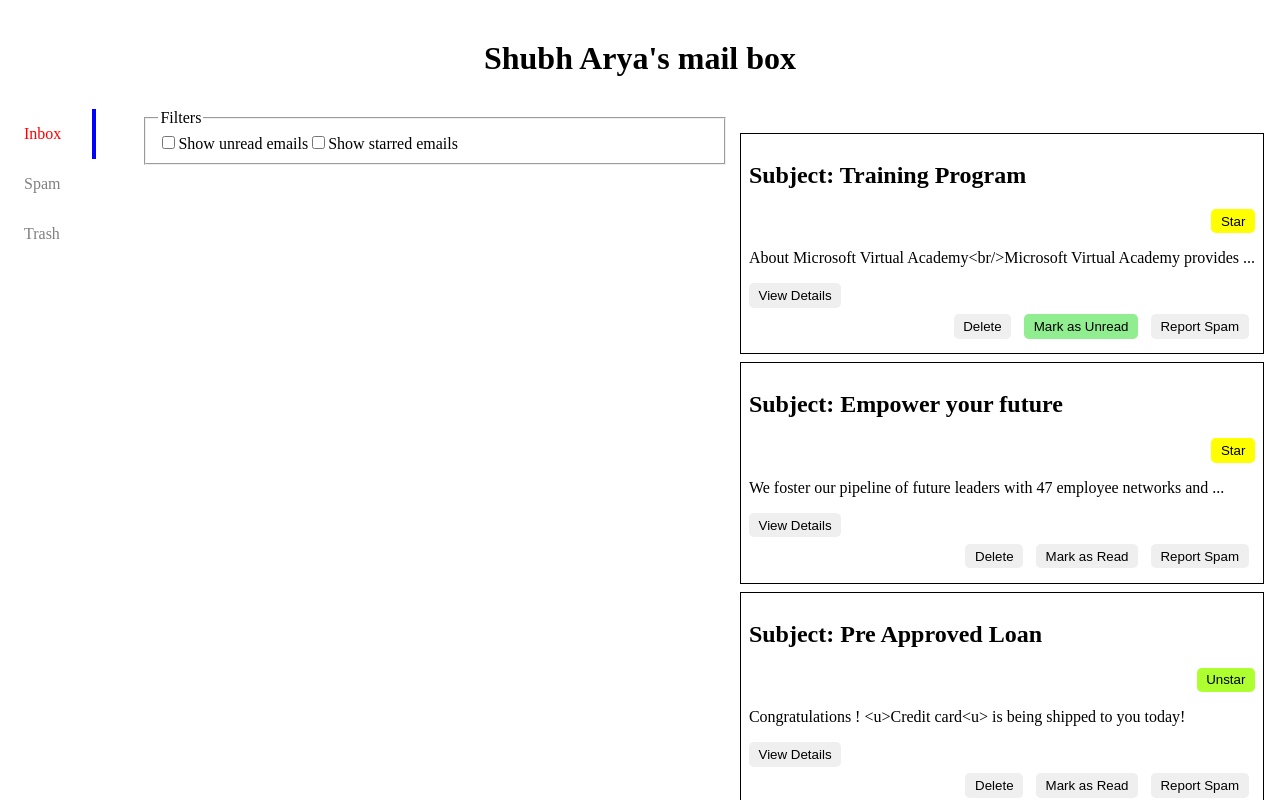
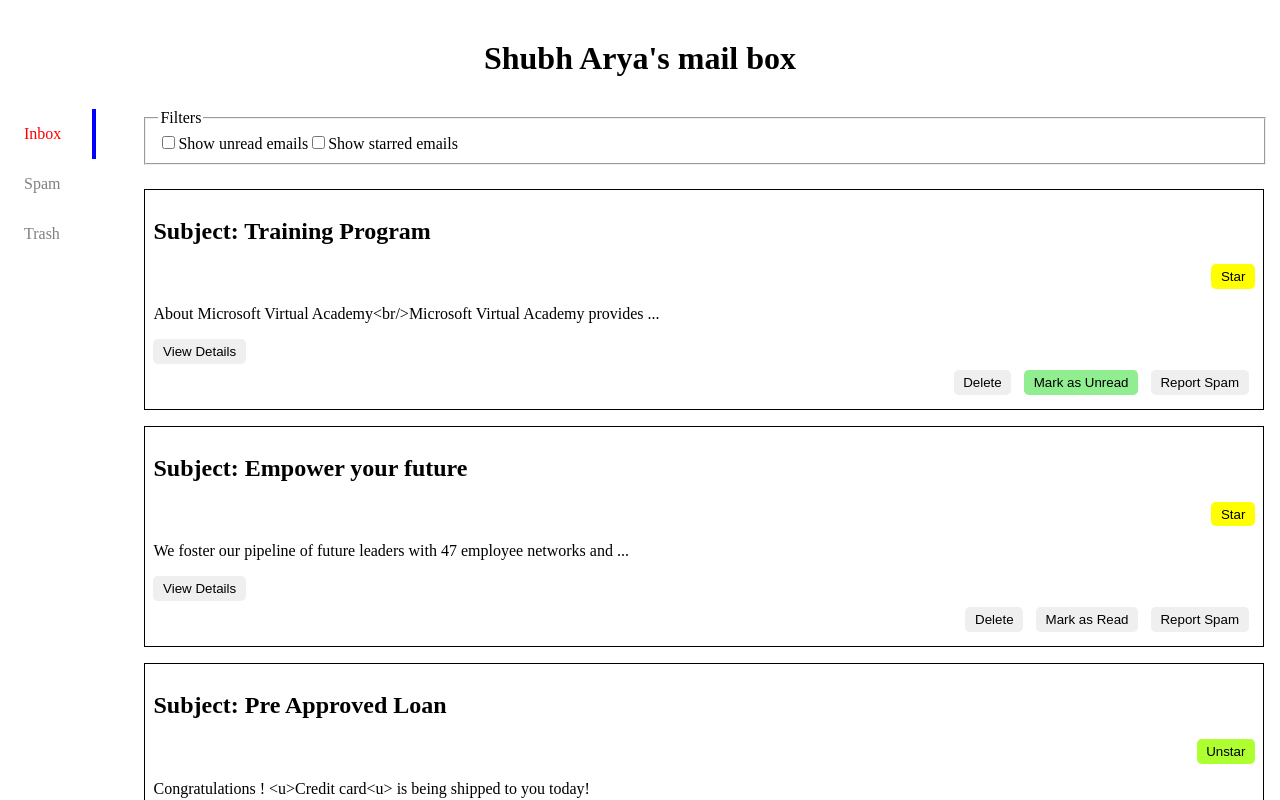
Before and after one commit to shubh-37/email-box, a React (Vite) app: page / in a window 1280 px wide. Shown: the top 800 px of the page. Built offline with nearby package versions, Linux system fonts and the light colour scheme.

Commit message:
added div around the component

```diff
--- a/src/pages/LandingPage.jsx
+++ b/src/pages/LandingPage.jsx
@@ -8,12 +8,16 @@ export default function LandingPage() {
   const { displayData } = useContext(mailContext);
   return (
     <React.Fragment>
+      <div className="sub-parent">
       <Filters />
-      <ul>
+      <div className="child-2">
+      <ul className="email-list">
         {displayData?.map((mail) => (
           <DisplayMail mail={mail} detail={true} />
         ))}
       </ul>
+      </div>
+      </div>
     </React.Fragment>
   );
 }
```
